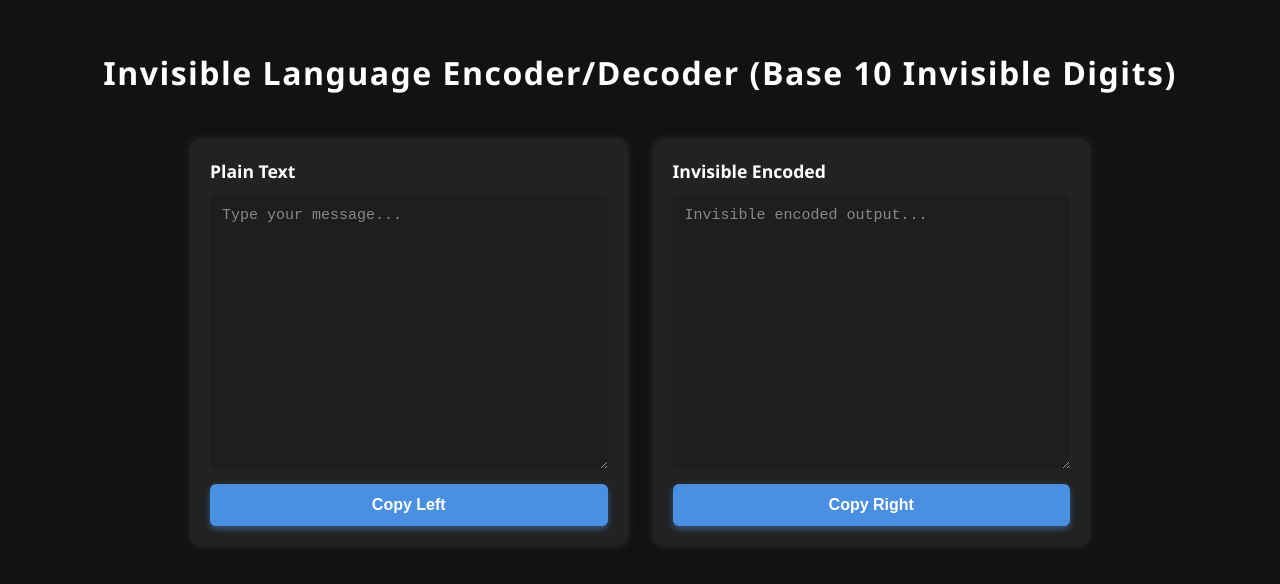
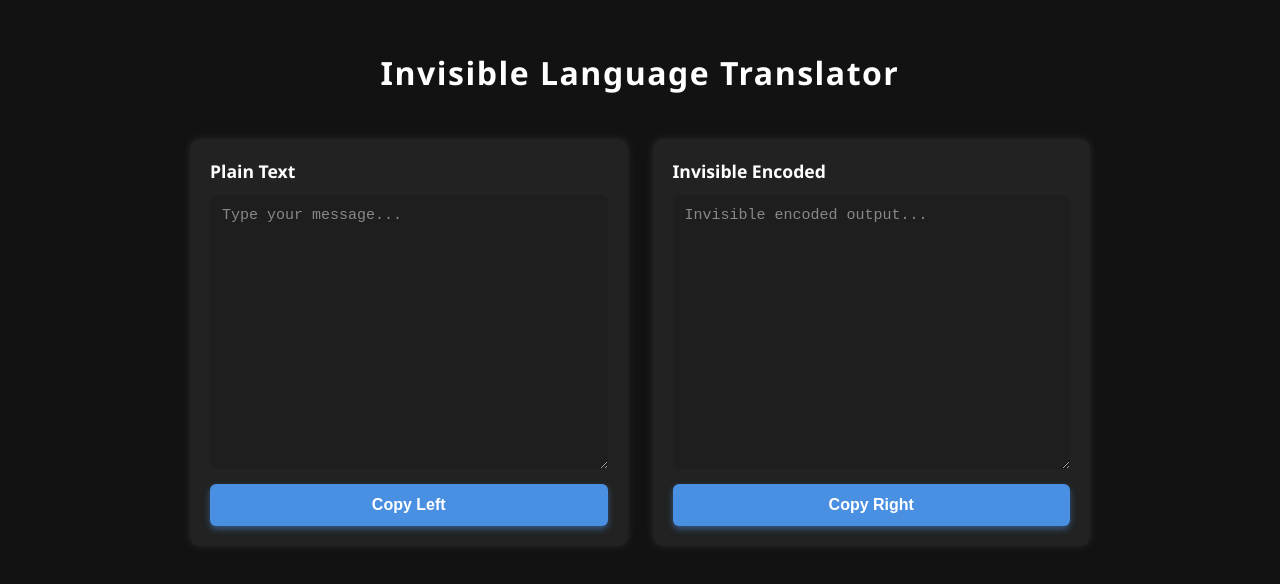
Before and after one commit to 4texas4/tools, a plain HTML site: page invisible.html in a window 1280 px wide. Drawn offline with Linux system fonts and the light colour scheme.

Commit message:
Update invisible.html

```diff
--- a/invisible.html
+++ b/invisible.html
@@ -2,7 +2,7 @@
 <html lang="en">
 <head>
 <meta charset="UTF-8" />
-<title>Invisible Language Encoder/Decoder - Responsive & Centered</title>
+<title>Invisible Language Translator</title>
 <style>
   body {
     background-color: #121212;
@@ -98,7 +98,7 @@
 </head>
 <body>
 
-<h1>Invisible Language Encoder/Decoder (Base 10 Invisible Digits)</h1>
+<h1>Invisible Language Translator</h1>
 
 <div class="container">
   <div class="box">
```
